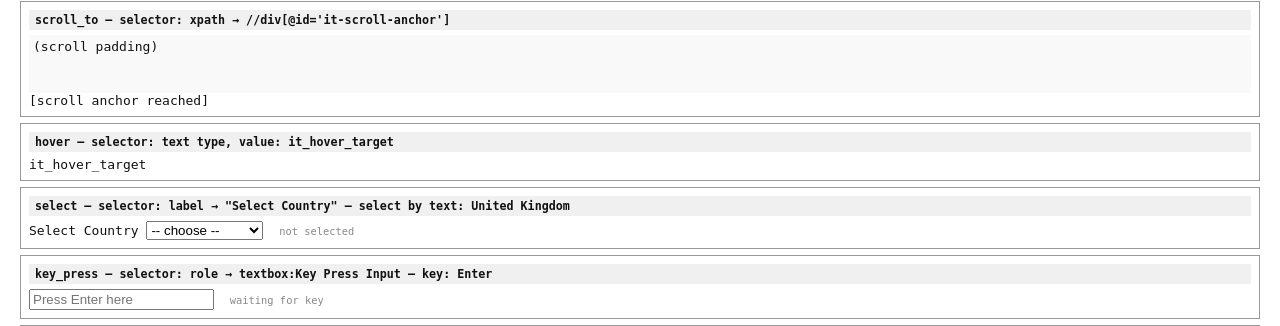
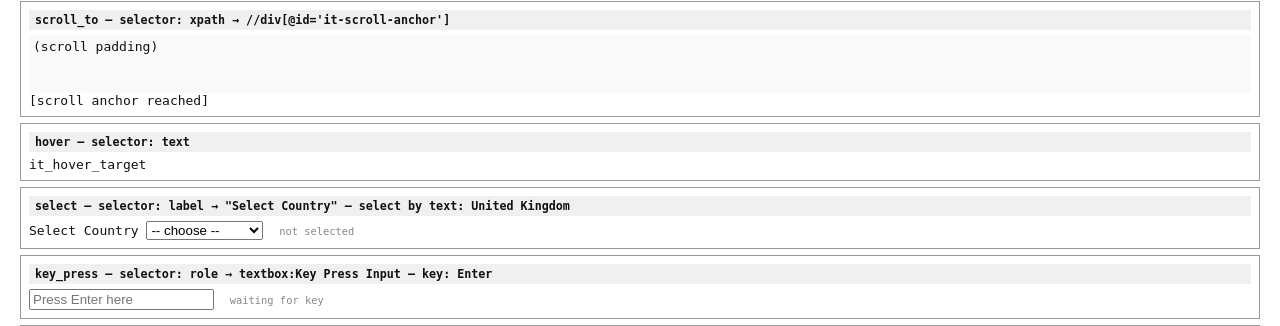
Before and after one commit to silah/caper, a Flask app: page /internal-testing in a window 1280 px wide. Shown: the part 933-1259 px from the top of the page. Run offline with Flask 3, Linux system fonts and the light colour scheme; the visitor is signed in with stand-in values (Sample User, id 1).

Commit message:
more fix to step34

```diff
--- a/templates/internal_testing.html
+++ b/templates/internal_testing.html
@@ -153,7 +153,7 @@
 
 <!-- ════ HOVER ════ -->
 <div id="s-hover" class="it-section">
-    <h3>hover — selector: text type, value: it_hover_target</h3>
+    <h3>hover — selector: text</h3>
     <div id="it-hover-el" class="it-hover-el" name="it-hover-name" aria-label="hover-element">
         it_hover_target
         <span class="it-tooltip">tooltip visible ✓</span>
```
